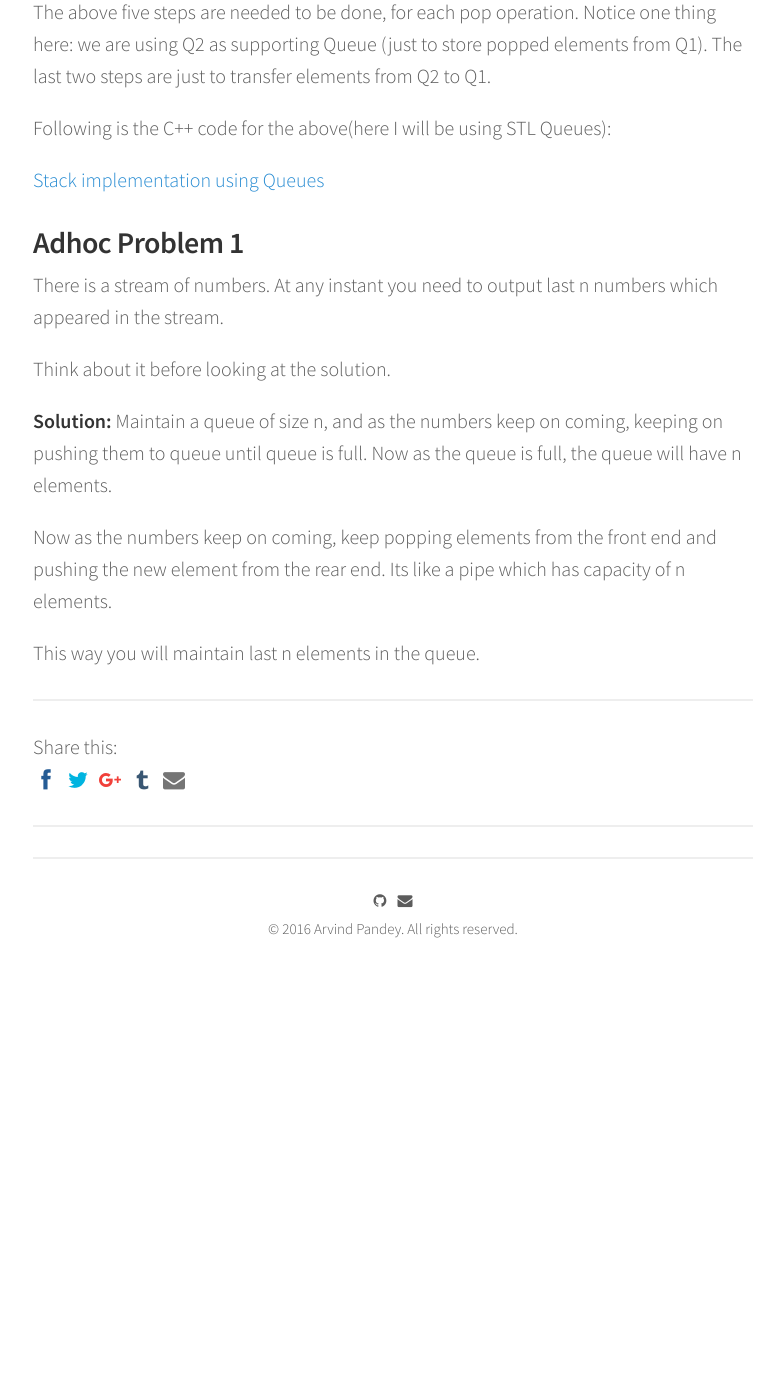
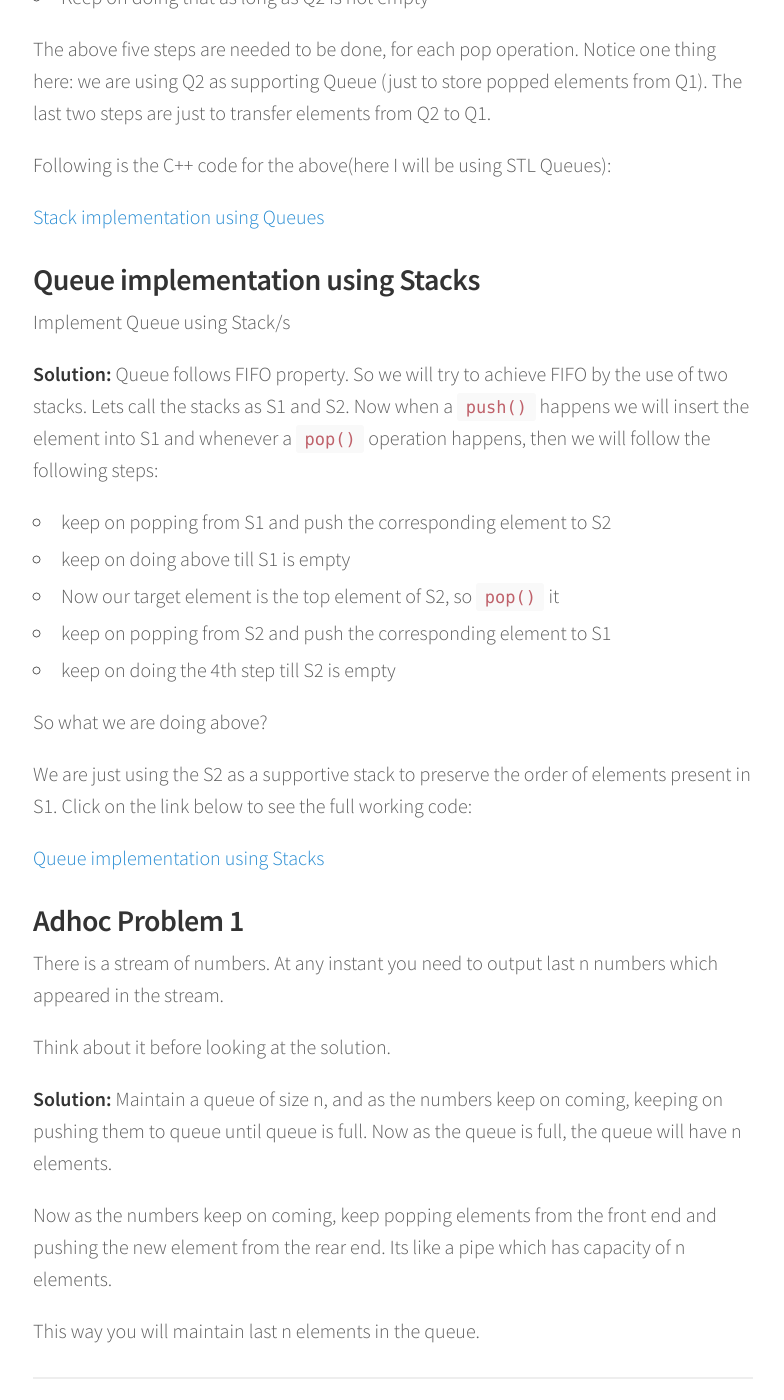
Before and after one commit to dummybyte/blog, a Jekyll site: the page built from _posts/2016-12-22-Problems-on-Stack-Queue-Linked-Lists.md, in a window 1280 px wide and 1400 px high, scrolled down 3538 px. Shown: the whole window, without its empty margins (247-1031 px from the left). Built offline with Jekyll 4.4.1, drawn with Linux system fonts in a browser that asks for light colours; nearby versions of some CDN libraries; comment, search, counter and statistics services are not loaded; before the commit the page ends 4579 px from its top, so only the background shows below that; some of the changed text lies outside the part shown.

Commit message:
added queue implementation using stacks

````diff
--- a/_posts/2016-12-22-Problems-on-Stack-Queue-Linked-Lists.md
+++ b/_posts/2016-12-22-Problems-on-Stack-Queue-Linked-Lists.md
@@ -14,6 +14,7 @@ share: true
 - [Clone Linked List](#clone-linked-list)
 - [Detect loop in Linked List](#detect-loop-in-linked-list)
 - [Stack implementation using Queues](#stack-implementation-using-queues)
+- [Queue implementation using Stacks](#queue-implementation-using-stacks)
 - [Adhoc Problem 1](#adhoc-problem-1)
 
 
@@ -112,6 +113,24 @@ Following is the C++ code for the above(here I will be using STL Queues):
 
 [Stack implementation using Queues](https://github.com/dummybyte/CodeBlog/blob/master/StackImplementationUsingQueues.cpp)
 
+### Queue implementation using Stacks
+
+Implement Queue using Stack/s
+
+**Solution:** Queue follows FIFO property. So we will try to achieve FIFO by the use of two stacks. Lets call the stacks as S1 and S2. Now when a ```push()``` happens we will insert the element into S1 and whenever a ```pop()``` operation happens, then we will follow the following steps:
+
+- keep on popping from S1 and push the corresponding element to S2
+- keep on doing above till S1 is empty
+- Now our target element is the top element of S2, so ```pop()``` it
+- keep on popping from S2 and push the corresponding element to S1
+- keep on doing the 4th step till S2 is empty
+
+So what we are doing above?
+
+We are just using the S2 as a supportive stack to preserve the order of elements present in S1. Click on the link below to see the full working code:
+
+[Queue implementation using Stacks](https://github.com/dummybyte/CodeBlog/blob/master/QueueImplementationUsingStack.cpp)
+
 ### Adhoc Problem 1
 
 There is a stream of numbers. At any instant you need to output last n numbers which appeared in the stream.
````
